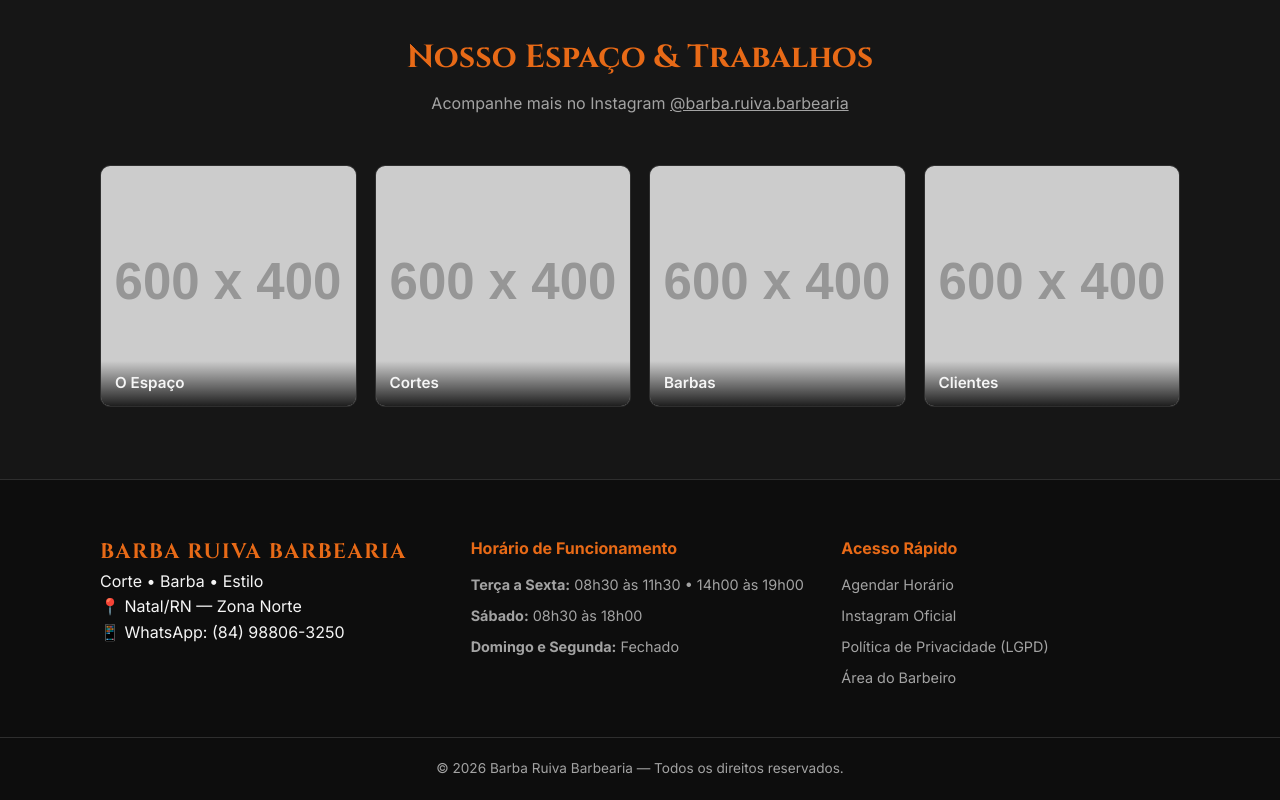
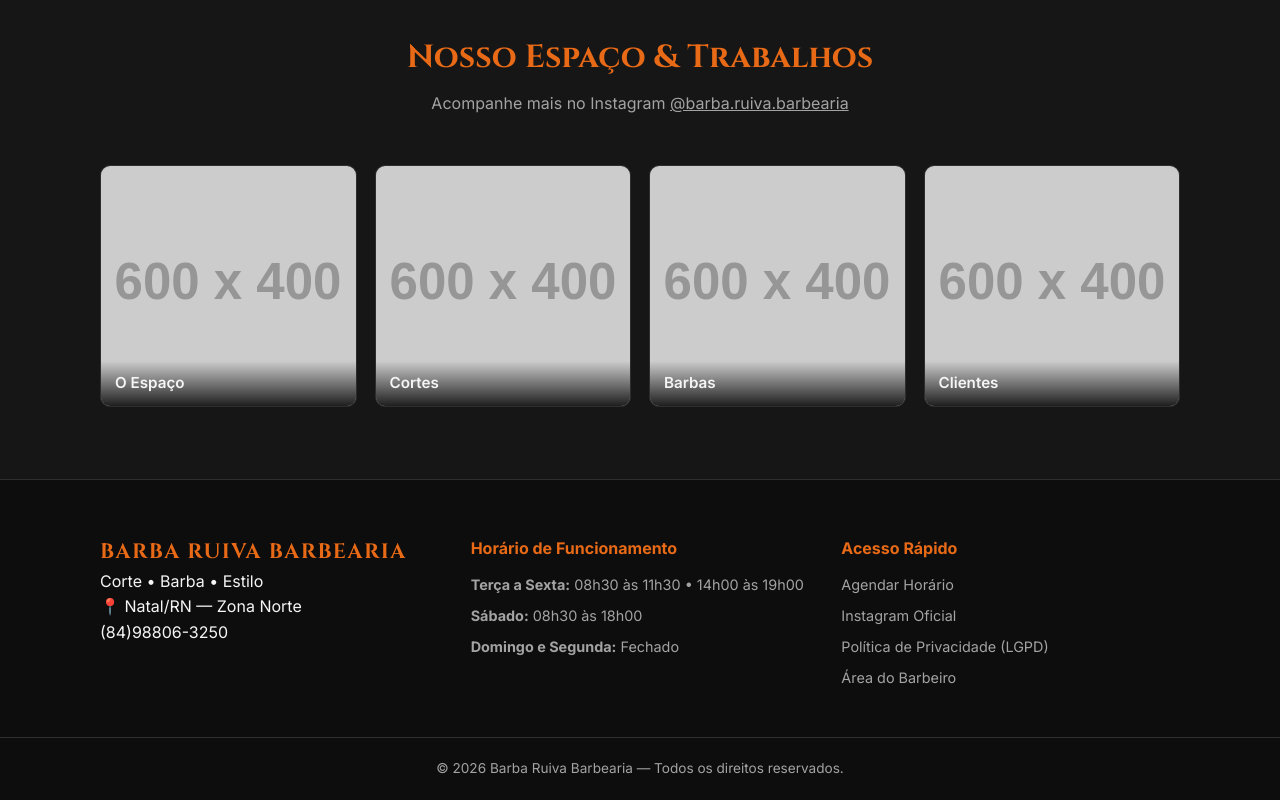
Before and after one commit to g4brielifrnnatal-ui/barbearia-barba-ruiva, a plain HTML site: page index.html in a window 1280 px wide. Shown: the part 2070-2870 px from the top of the page. Drawn offline with Linux system fonts and the light colour scheme; no server answers; placeholder pictures from the web are drawn by us.

Commit message:
Atualizar o index.html

```diff
--- a/index.html
+++ b/index.html
@@ -169,7 +169,7 @@
         <h3 class="brand-title">BARBA RUIVA BARBEARIA</h3>
         <p>Corte • Barba • Estilo</p>
         <p class="muted">📍 Natal/RN — Zona Norte</p>
-        <p class="muted">📱 WhatsApp: (84) 98806-3250</p>
+        <p class="https://wa.me/5584988063250" target="_blank" rel="noopener" class="btn btn-outline">(84)98806-3250</a>
       </div>
 
       <div>
```
